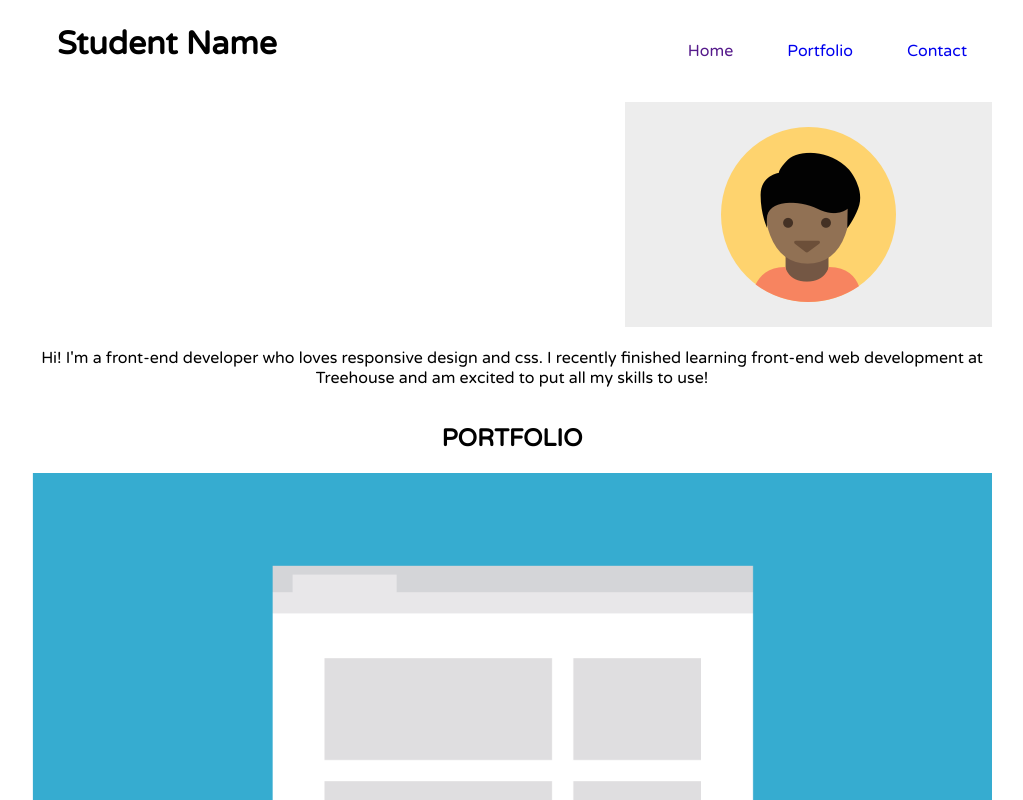
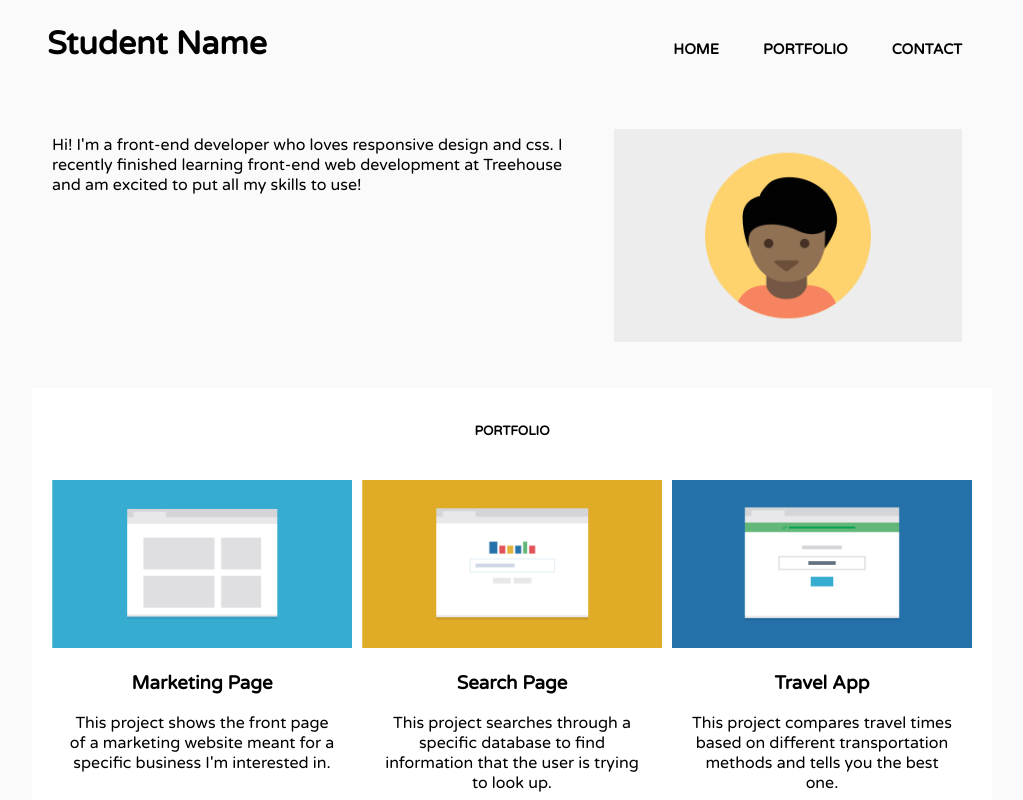
Before and after one commit to wwhitcomb/Responsive_Layout, a plain HTML site: page index.html in a window 1280 px wide. Shown: the top 800 px of the page, without its empty margins (128-1151 px from the left). Drawn offline with Linux system fonts and the light colour scheme.

Commit message:
final changes to min requirements

```diff
--- a/css/styles.css
+++ b/css/styles.css
@@ -9,10 +9,11 @@ body {
     text-align: center;
     max-width: 960px;
     margin: 0 auto;
+	background-color: #fafafa;
 }
 
 img {
-    max-width: 100%;
+    width: 100%;
 }
 
 h2 {
@@ -23,13 +24,60 @@ a {
     text-decoration: none;
 }
 
+a:link,
+a:visited {
+	color: black;
+}
+
 .main-nav ul {
     list-style-type: none;
-    padding: 0;
+    padding: 0 10px;
+}
+
+.main-nav li {
+	background-color: white;
+	padding: 10px 0;
+	text-transform: uppercase;
+	font-weight: bold;
+	font-size: .9rem;
+	margin-bottom: 3px;
+}
+
+.intro-profile-pic {
+	max-width: 65%;
+	margin: 0 auto;
+}
+
+.intro-paragraph {
+	padding: 0 15px;
+}
+
+.portfolio {
+	background-color: white;
+	padding: 0 15px 40px;
+}
+
+.portfolio h2 {
+	font-size: .8rem;
+	padding: 35px 0 25px 0;
+}
+
+.contact {
+	padding: 0 15px 45px;
+}
+
+.contact h2 {
+	font-size: .8rem;
+	padding: 35px 0 25px 0;
+}
+
+.contact a {
+	font-weight: bold;
+	margin-left: 6px;
 }
 
 .main-footer {
-    display:  inline;
+	padding: 0 15px 20px;
 }
 
 .footer-nav {
@@ -38,11 +86,19 @@ a {
 
 .main-footer h3 {
     float: left;
+	margin-top: 1.2rem;
 }
 
 .footer-nav,
 .top-button {
     float: right;
+	margin-top: 1.2rem;
+}
+
+.top-button {
+	display: inline-block;
+	text-transform: uppercase;
+	font-weight: bold;
 }
 
 /* Media Queries */
@@ -52,19 +108,57 @@ a {
     .main-nav li,
     .main-footer h3,
     .footer-nav {
-        display: inline-block
+        display: inline-block;
+		background-color: #fafafa;
     }
+
+	.main-nav li {
+		padding: 0 15px;
+		font-weight: bold;
+	}
+
+	.intro {
+		padding: 20px;
+	}
 
     .intro-profile-pic {
         float: right;
+		width: 40%;
+		padding: 10px;
     }
 
     .intro-paragraph {
         float: left;
+		width: 60%;
+		text-align: left;
     }
+
+	.portfolio-container {
+		font-size: 0;
+	}
+
+	.portfolio-brief {
+		width: 50%;
+		display: inline-block;
+		vertical-align: top;
+		font-size: 1rem;
+		padding: 5px;
+	}
+
+	.portfolio-text {
+		padding: 0 50px;
+	}
+
+	.contact {
+		max-width: 70%;
+		margin: 0 auto;
+	}
 
     .footer-nav li {
         display: inline-block;
+		padding: 0 15px;
+		font-weight: bold;
+		text-transform: uppercase;
     }
 
     .top-button {
@@ -77,16 +171,29 @@ a {
     .main-nav li,
     .main-header h1 {
         display: inline-block;
-        margin: 25px;
+        margin: 25px 5px;
     }
 
     .main-header h1 {
         float: left;
+		padding-left: 10px;
     }
 
     .main-nav {
         float: right;
     }
+
+	.intro-paragraph {
+		padding: 0 20px 0 0;
+	}
+
+	.portfolio-brief {
+		width: 33.33333%;
+	}
+
+	.portfolio-text {
+		padding: 0 15px;
+	}
 }
 
 /* ---- Float clearfix ---- */
--- a/index.html
+++ b/index.html
@@ -1,5 +1,6 @@
 <!DOCTYPE html>
 <html lang="">
+
 <head>
 	<meta charset="utf-8">
 	<meta name="viewport" content="width=device-width, initial-scale=1.0">
@@ -33,7 +34,7 @@
 
 	<section class="portfolio" id="portfolio">
 		<h2>Portfolio</h2>
-        <div class="portfolio-row">
+		<div class="portfolio-container">
 		<div class="portfolio-brief">
 			<img src="imgs/portfolio-1.png" alt="marketing page pic" class="portfolio-pic">
 			<h3 class="portfolio-title">Marketing Page</h3>
@@ -49,8 +50,7 @@
 			<h3 class="portfolio-title">Travel App</h3>
 			<p class="portfolio-text">This project compares travel times based on different transportation methods and tells you the best one.</p>
 		</div>
-        </div><!-- first portfolio row -->
-        <div class="portfolio-row">
+
 		<div class="portfolio-brief">
 			<img src="imgs/portfolio-6.png" alt="map of favorite spots pic" class="portfolio-pic">
 			<h3 class="portfolio-title">Map of Favorite Spots</h3>
@@ -66,7 +66,7 @@
 			<h3 class="portfolio-title">Calculator</h3>
 			<p class="portfolio-text">Someone can enter in the numbers they want, and press the big blue button and get the result.</p>
 		</div>
-        </div><!-- second portfolio row -->
+		</div>
 	</section>
 
 	<section class="contact" id="contact">
@@ -76,7 +76,8 @@
 		<p>Email <a href="mailto:email@yoursite.com">email@yoursite.com</a></p>
 	</section>
 
-    <footer class="main-footer">
+	<footer class="main-footer clearfix">
+		<hr>
 		<h3>Student Name</h3>
 		<a href="" class="top-button">Back To Top</a>
 		<ul class="footer-nav">
@@ -85,8 +86,6 @@
 			<li><a href="#contact">Contact</a></li>
 		</ul>
 	</footer>
+</body>
 
-
-    <script src=""></script>
-</body>
 </html>
```
Lines whose indentation alone changed are shown as unchanged.
